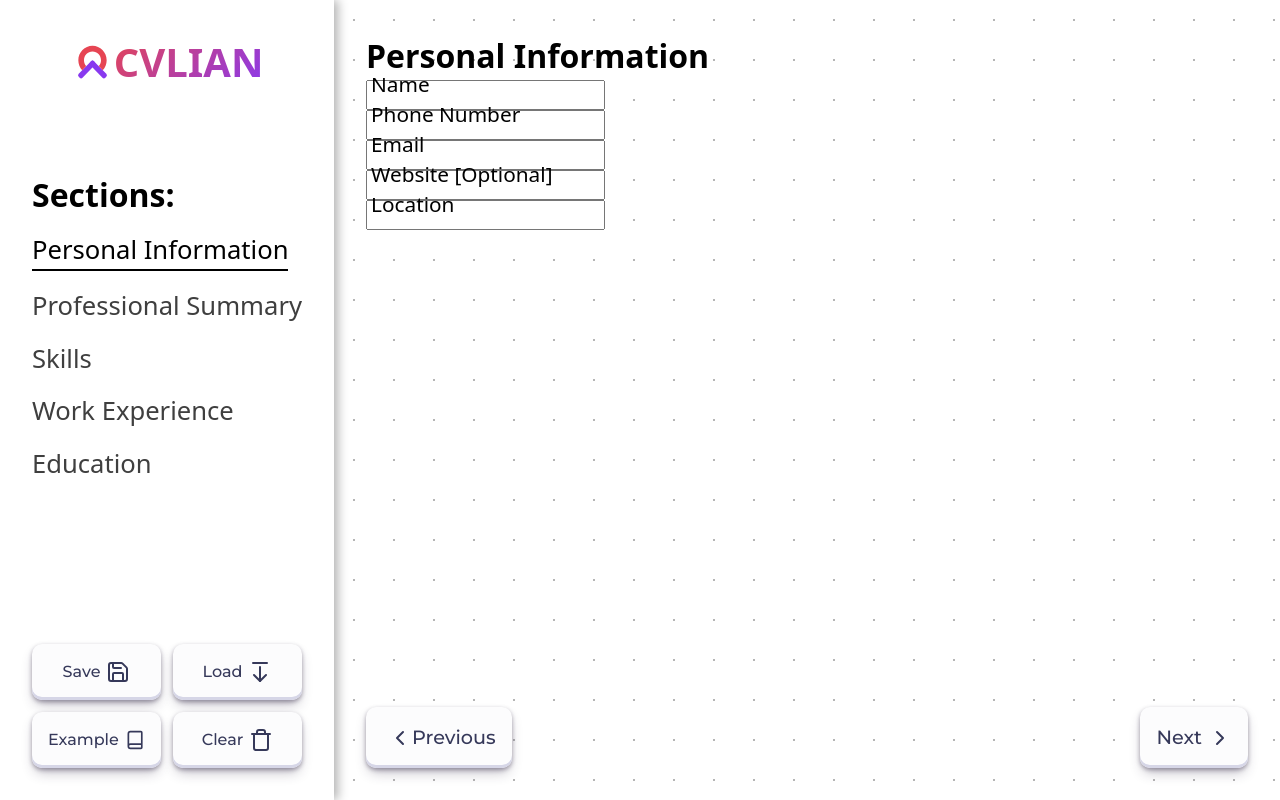
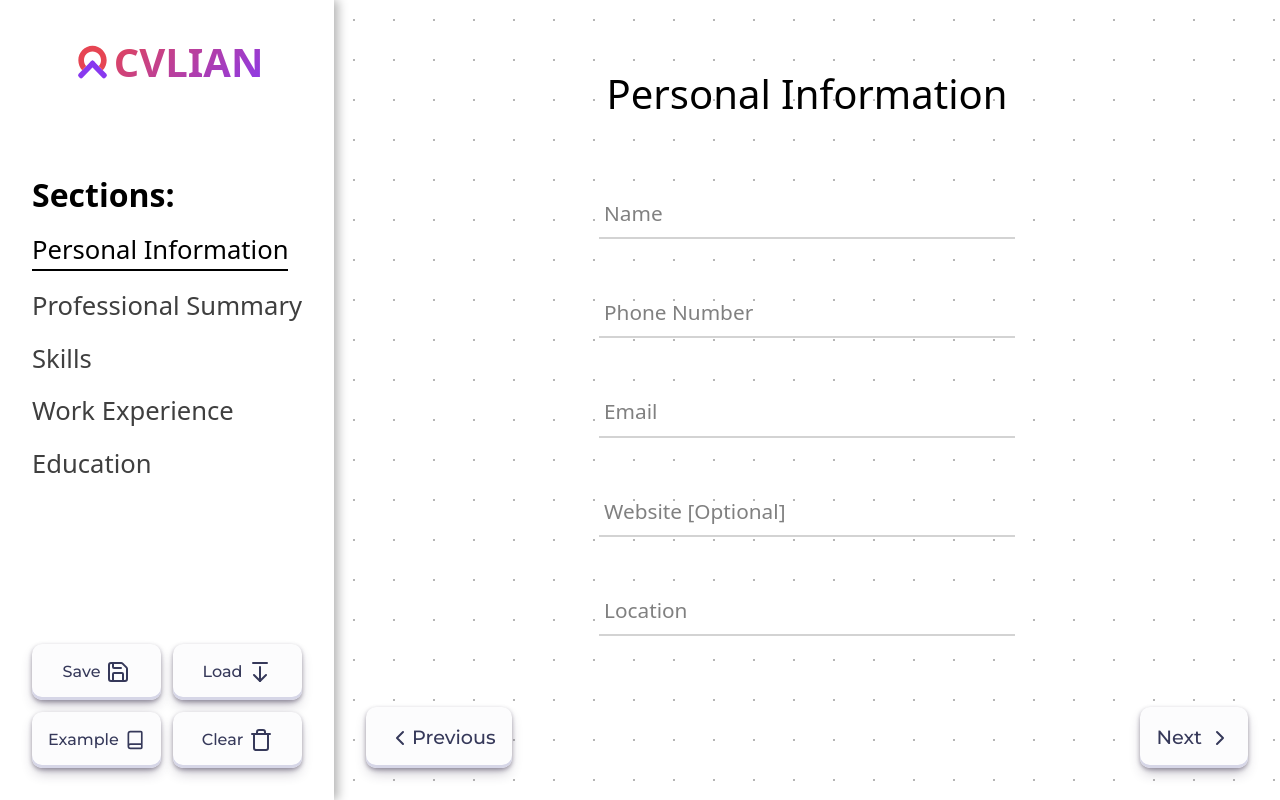
Before and after one commit to AdnaneTaleb10/Odin-CV-Application, a React (Vite) app: page / in a window 1280 px wide. Built offline with nearby package versions, Linux system fonts and the light colour scheme.

Commit message:
style forms

```diff
--- a/src/components/FormGroup/FormGroup.css
+++ b/src/components/FormGroup/FormGroup.css
@@ -16,3 +16,28 @@
   font-size: 0.9rem;
   color: #00f;
 }
+
+label {
+  font-size: 1.3rem;
+  font-weight: 500;
+  color: grey;
+  position: absolute;
+  bottom: 5px;
+  left: 10px;
+}
+
+input {
+  width: 20em;
+  border: none;
+  border-bottom: 2px solid lightgray;
+  font-size: 1.3rem;
+  font-weight: 500;
+}
+
+input:focus {
+  outline: none;
+}
+
+input:not(:placeholder-shown) {
+  border-bottom: 2px solid #00f;
+}
--- a/src/components/FormGroup/FormGroup.jsx
+++ b/src/components/FormGroup/FormGroup.jsx
@@ -1,7 +1,7 @@
 import { useState } from "react";
 import "./FormGroup.css";
 
-export default function FormGroup({
+export default function   FormGroup({
   isInput = true,
   id,
   labelName,
--- a/src/components/FormSection/FormSection.css
+++ b/src/components/FormSection/FormSection.css
@@ -0,0 +1,28 @@
+.form-section-wrapper {
+  width: 100%;
+  height: 100%;
+  padding: 2em;
+  display: flex;
+  flex-direction: column;
+  justify-content: space-between;
+}
+
+.form-section {
+  display: flex;
+  flex-direction: column;
+  align-items: center;
+}
+
+
+.form-section h1 {
+  font-size: 2.5rem;
+  font-weight: 500;
+}
+
+form {
+  display: flex;
+  flex-direction: column;
+  align-items: center;
+  gap: 4em;
+  margin-top: 5em;
+}
--- a/src/components/FormSection/FormSection.jsx
+++ b/src/components/FormSection/FormSection.jsx
@@ -4,7 +4,7 @@
 export default function FormSection({ title, fields }) {
   return (
     <div className="form-section-wrapper">
-      <digit v className="form-section">
+      <div className="form-section">
         <h1>{title}</h1>
         <form>
           {fields.map((field, index) => {
@@ -19,7 +19,7 @@
             );
           })}
         </form>
-      </digit>
+      </div>
     </div>
   );
 }
```
Also changed, not shown: src/components/Main/Main.jsx (+11 -8 lines).
